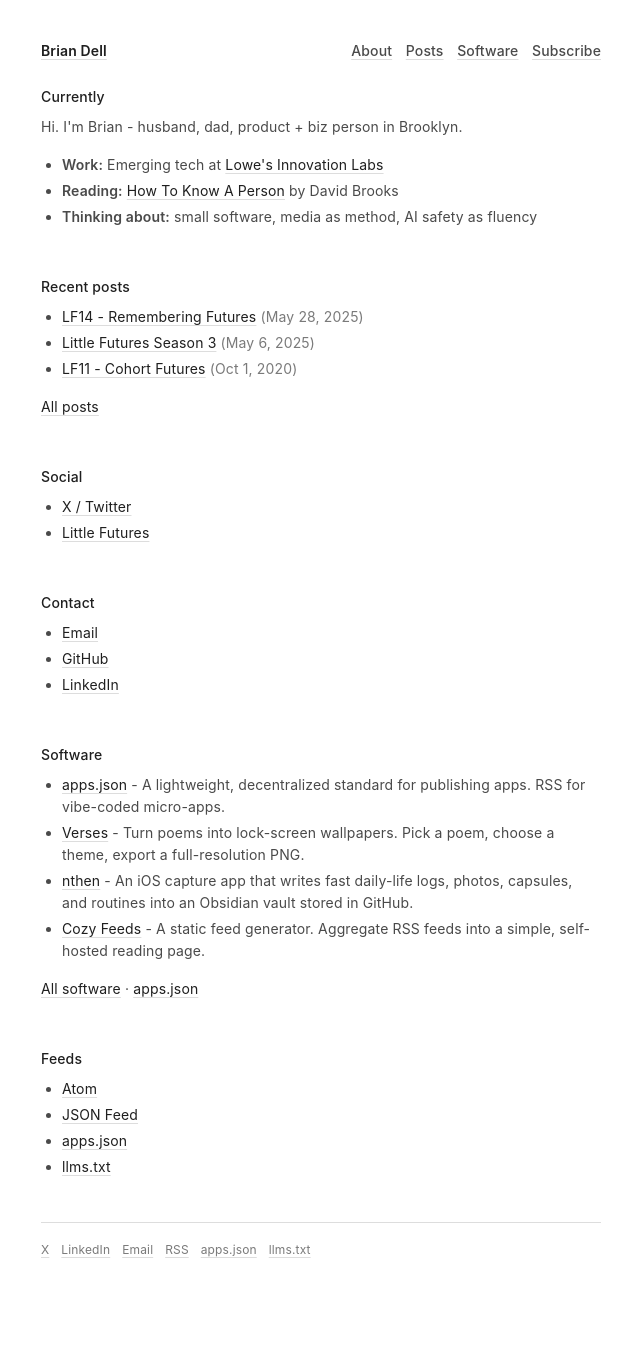
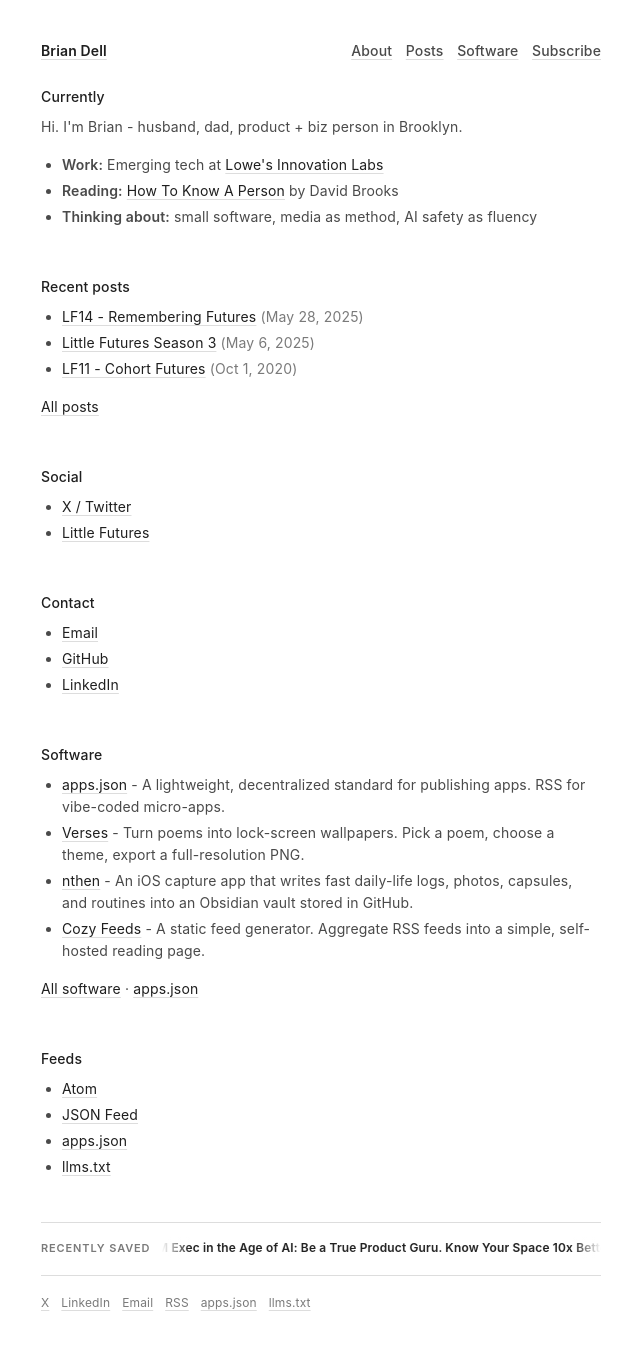
Before and after one commit to itsbdell/itsbdell.github.io, a Jekyll site: the page built from index.html, in a window 1280 px wide. Shown: the whole page, without its empty margins (319-959 px from the left). Built offline with Jekyll 4.4.1, drawn with Linux system fonts in a browser that asks for light colours; before the commit the page ends 1301 px from its top, so only the background shows below that.

Commit message:
Add recent saves ticker

```diff
--- /dev/null
+++ b/_data/recent_saves.yml
@@ -0,0 +1,15 @@
+---
+- type: article
+  icon: "✦"
+  title: 'The #1 Way to Win as a GTM Exec in the Age of AI: Be a True Product Guru. Know Your Space 10x Better Than Any Customer. | SaaStr'
+  author: saastr.com
+  url: https://www.saastr.com/the-1-way-to-win-as-a-gtm-exec-in-the-age-of-ai-be-a-true-product-guru-know-your-space-10x-better-than-any-customer/
+  source: pinboard
+  saved_at: '2026-05-12T16:43:33Z'
+- type: article
+  icon: "✦"
+  title: 'The Technium: The Emergent Self Loop'
+  author: kk.org
+  url: https://kk.org/thetechnium/the-emergent-self-loop/
+  source: pinboard
+  saved_at: '2026-05-12T16:42:49Z'
--- a/_includes/footer.html
+++ b/_includes/footer.html
@@ -1,4 +1,33 @@
 <footer class="site-footer no-print">
+  {% assign recent_saves = site.data.recent_saves %}
+  {% if recent_saves.size > 0 %}
+  <section class="ticker-tape" aria-label="Recently saved links">
+    <div class="ticker-tape-label">Recently saved</div>
+    <div class="ticker-tape-window">
+      <div class="ticker-tape-track">
+        <div class="ticker-tape-group">
+        {% for save in recent_saves %}
+        <a class="ticker-tape-item" href="{{ save.url }}" target="_blank" rel="noopener noreferrer">
+          <span class="ticker-tape-icon" aria-hidden="true">{{ save.icon }}</span>
+          <span class="ticker-tape-title">{{ save.title }}</span>
+          <span class="ticker-tape-author">{{ save.author }}</span>
+        </a>
+        {% endfor %}
+        </div>
+        <div class="ticker-tape-group" aria-hidden="true">
+        {% for save in recent_saves %}
+        <a class="ticker-tape-item" href="{{ save.url }}" target="_blank" rel="noopener noreferrer" tabindex="-1">
+          <span class="ticker-tape-icon" aria-hidden="true">{{ save.icon }}</span>
+          <span class="ticker-tape-title">{{ save.title }}</span>
+          <span class="ticker-tape-author">{{ save.author }}</span>
+        </a>
+        {% endfor %}
+        </div>
+      </div>
+    </div>
+  </section>
+  {% endif %}
+
   <nav class="footer-links" aria-label="Footer">
     {% if site.social.twitter %}
     <a href="https://x.com/{{ site.social.twitter }}">X</a>
--- a/_sass/_main.scss
+++ b/_sass/_main.scss
@@ -771,6 +771,117 @@
   padding: 0 20px 40px;
 }
 
+.ticker-tape {
+  display: grid;
+  grid-template-columns: auto minmax(0, 1fr);
+  align-items: center;
+  gap: 0.75rem;
+  padding: 14px 0 16px;
+  border-top: 1px solid var(--border-color);
+}
+
+.ticker-tape-label {
+  font-size: 11px;
+  line-height: 16px;
+  font-weight: 600;
+  letter-spacing: 0.08em;
+  text-transform: uppercase;
+  color: var(--text-tertiary);
+  white-space: nowrap;
+}
+
+.ticker-tape-window {
+  position: relative;
+  overflow: hidden;
+  min-width: 0;
+}
+
+.ticker-tape-window::before,
+.ticker-tape-window::after {
+  content: "";
+  position: absolute;
+  top: 0;
+  bottom: 0;
+  z-index: 1;
+  width: 28px;
+  pointer-events: none;
+}
+
+.ticker-tape-window::before {
+  left: 0;
+  background: linear-gradient(90deg, var(--bg-primary), transparent);
+}
+
+.ticker-tape-window::after {
+  right: 0;
+  background: linear-gradient(270deg, var(--bg-primary), transparent);
+}
+
+.ticker-tape-track {
+  display: flex;
+  align-items: center;
+  gap: 1.5rem;
+  width: max-content;
+  animation: ticker-tape-scroll 32s linear infinite;
+  will-change: transform;
+}
+
+.ticker-tape:focus-within .ticker-tape-track {
+  animation-play-state: paused;
+}
+
+.ticker-tape-group {
+  display: flex;
+  align-items: center;
+  gap: 0.75rem;
+  min-width: max-content;
+}
+
+.ticker-tape-item {
+  display: inline-flex;
+  align-items: baseline;
+  gap: 0.35rem;
+  white-space: nowrap;
+  font-size: 12px;
+  line-height: 18px;
+  text-decoration: none;
+  color: var(--text-secondary);
+  padding: 2px 0;
+}
+
+.ticker-tape-item:hover,
+.ticker-tape-item:focus {
+  background: transparent;
+}
+
+.ticker-tape-icon {
+  color: var(--text-tertiary);
+}
+
+.ticker-tape-title {
+  color: var(--text-primary);
+  font-weight: 600;
+}
+
+.ticker-tape-author {
+  color: var(--text-tertiary);
+}
+
+.ticker-tape-author::before {
+  content: "by ";
+  font-weight: 400;
+}
+
+@keyframes ticker-tape-scroll {
+  from {
+    transform: translateX(0);
+  }
+
+  to {
+    transform: translateX(calc(-50% - 0.75rem));
+  }
+}
+
 .footer-links {
   display: flex;
   flex-wrap: wrap;
@@ -787,6 +898,11 @@
 @media screen and (max-width: 600px) {
   .site-footer {
     padding: 0 16px 28px;
+  }
+
+  .ticker-tape {
+    grid-template-columns: 1fr;
+    gap: 0.35rem;
   }
 }
 
```
Also changed, not shown: scripts/update_recent_saves.rb (added, +126 -0 lines), .github/workflows/update-recent-saves.yml (added), README.md.
